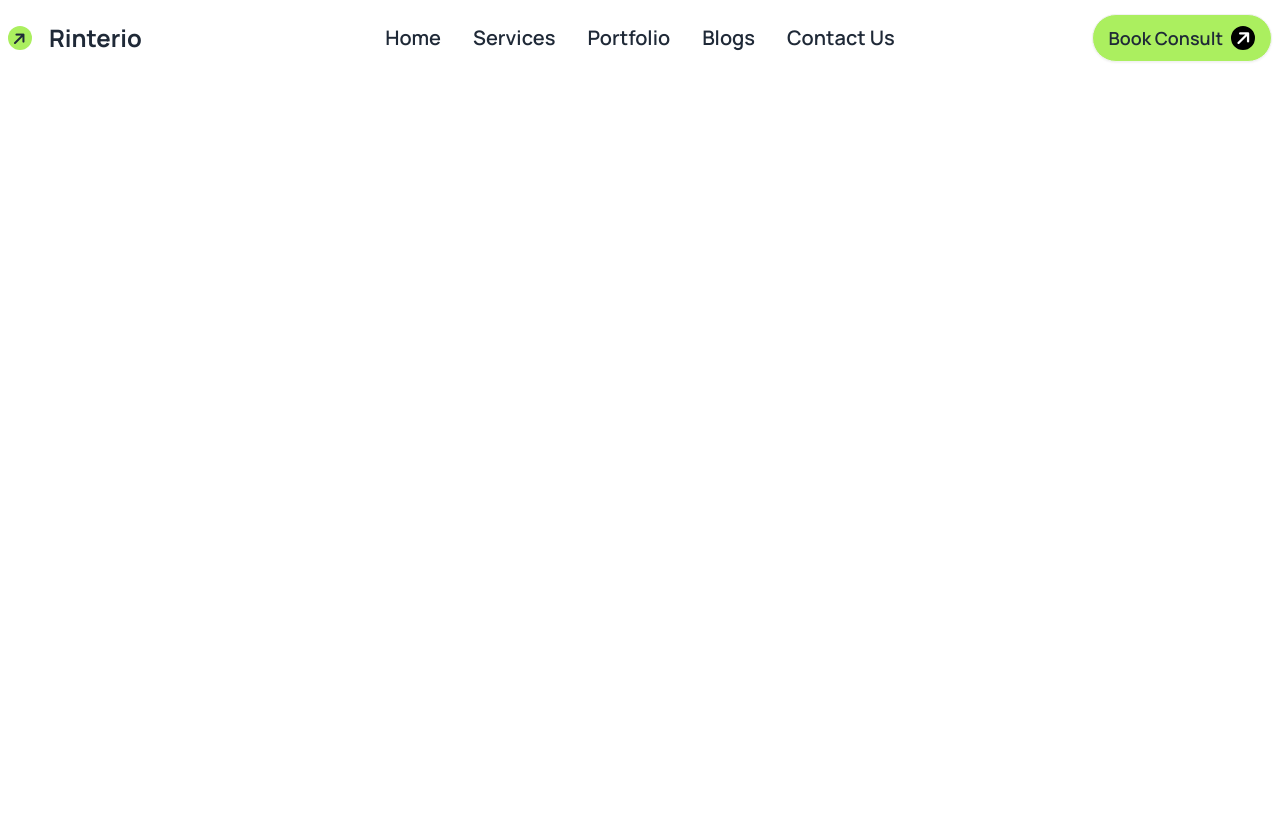
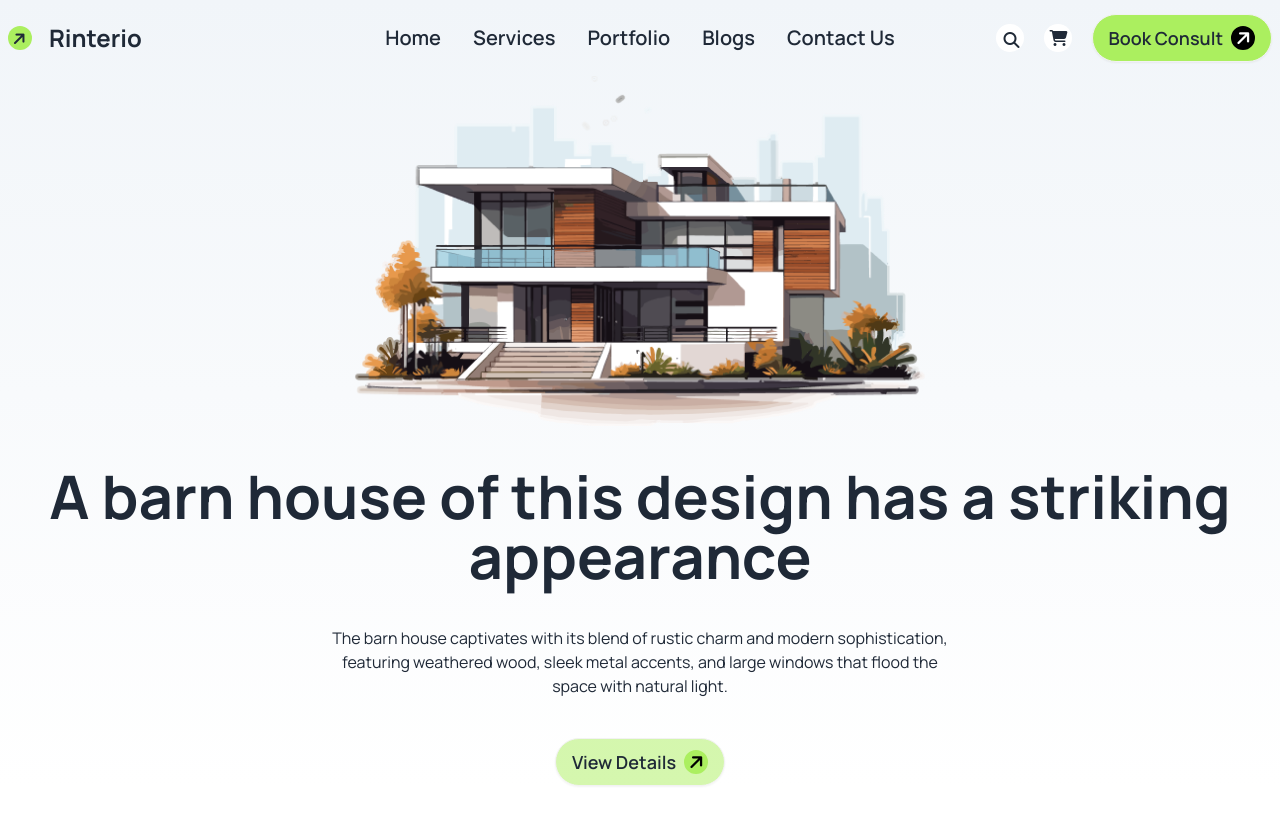
Before and after one commit to MORSHED-ALAM-s/rinterio, a plain HTML site: page index.html in a window 1280 px wide. Before the commit the page ends 800 px from the top, so only its background shows below. Drawn offline with nearby package versions, Linux system fonts and the light colour scheme.

Commit message:
banner section added

```diff
--- a/index.html
+++ b/index.html
@@ -17,6 +17,7 @@
               colors: {
                 clifford: '#da373d',
                 cucolor: '#ABEF5F',
+                cucolor400: '#ABEF5F80'
               }
             }
           }
@@ -30,8 +31,9 @@
       </style>
 </head>
 <body class="manrope-font">
-    <header class="md:container mx-auto">
-        <div class="navbar bg-base-100">
+    <header class="bg-gradient-to-b from-slate-100 to-white mb-16">
+        <div class="md:container md:mx-auto">
+          <div class="navbar">
             <div class="navbar-start">
               <div class="dropdown">
                 <div tabindex="0" role="button" class="btn btn-ghost lg:hidden">
@@ -70,11 +72,24 @@
                   <li><a>Contact Us</a></li>
               </ul>
             </div>
-            <div class="navbar-end">
-              <a class="btn rounded-full bg-cucolor text-lg">Book Consult<i class="bg-black text-white h-6 w-6 p-1 rounded-full fa-sharp fa-solid fa-arrow-right -rotate-45"></i></a>
+            <div class="navbar-end flex space-x-5">
+              <i class="fa-solid fa-magnifying-glass bg-white h-7 w-7 p-2 rounded-full text-center"></i>
+              <i class="fa-solid fa-cart-shopping bg-white h-7 w-7 p-1.5 rounded-full text-center"></i>
+              <a class="btn rounded-full bg-cucolor md:text-lg">Book Consult<i class="bg-black text-white h-6 w-6 p-1 rounded-full fa-sharp fa-solid fa-arrow-right -rotate-45"></i></a>
 
             </div>
           </div>
+        </div>
+        <section class="md:container md:mx-auto">
+          <div class="flex items-center justify-center overflow-hidden">
+            <img src="./assets/banner.png" alt="">
+          </div>
+          <div class="text-center items-center justify-center">
+            <h1 class="text-6xl font-bold p-10">A barn house of this design has a striking appearance</h1>
+            <p class="px-80 mb-10">The barn house captivates with its blend of rustic charm and modern sophistication, featuring weathered wood, sleek metal accents, and large windows that flood the space with natural light.</p>
+            <a class="btn rounded-full bg-cucolor400 md:text-lg">View Details<i class="bg-cucolor text-black h-6 w-6 p-1 rounded-full fa-sharp fa-solid fa-arrow-right -rotate-45"></i></a>
+          </div>
+        </section>
     </header>
     <!-- main -->
      <main></main>
```
